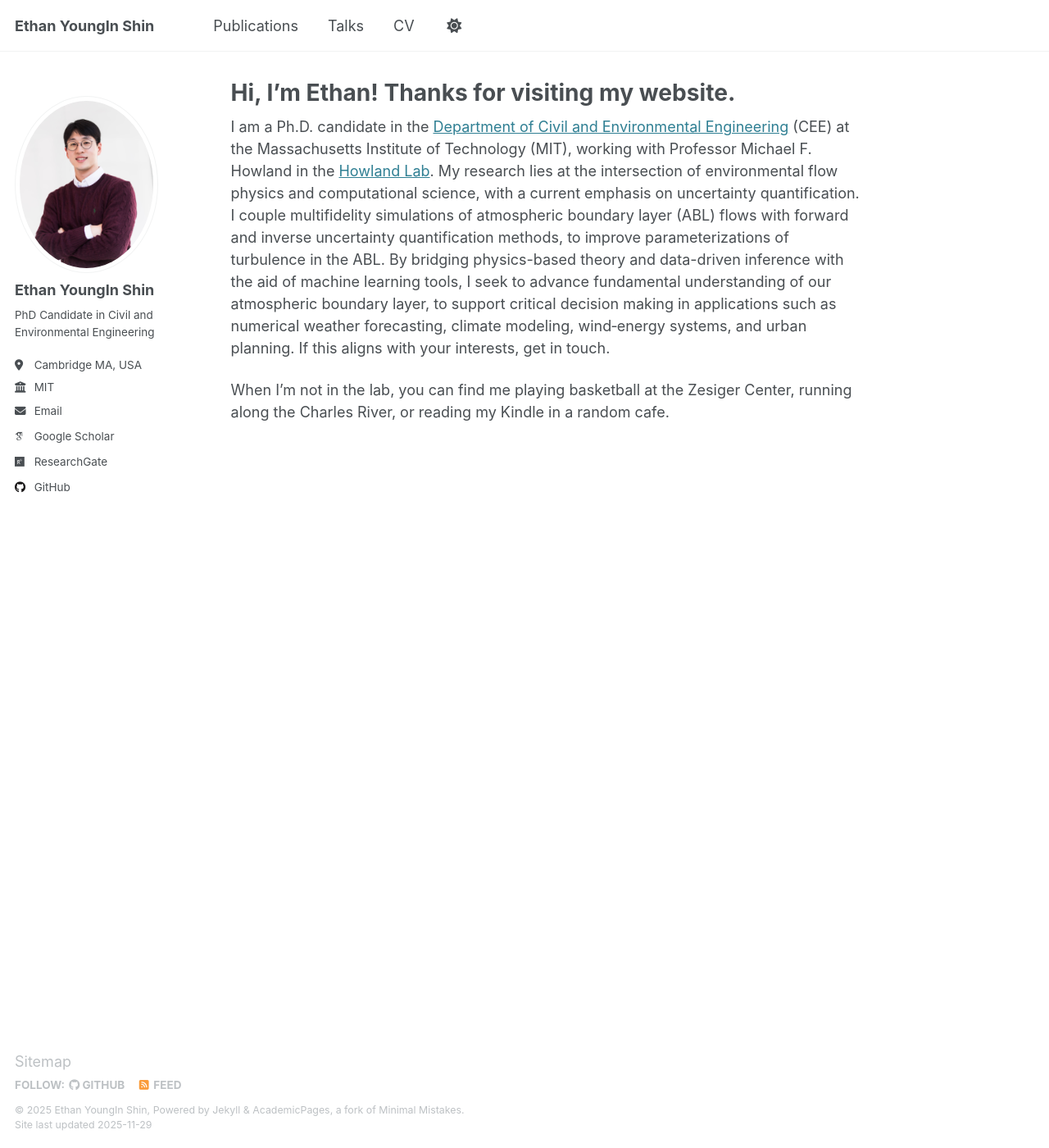
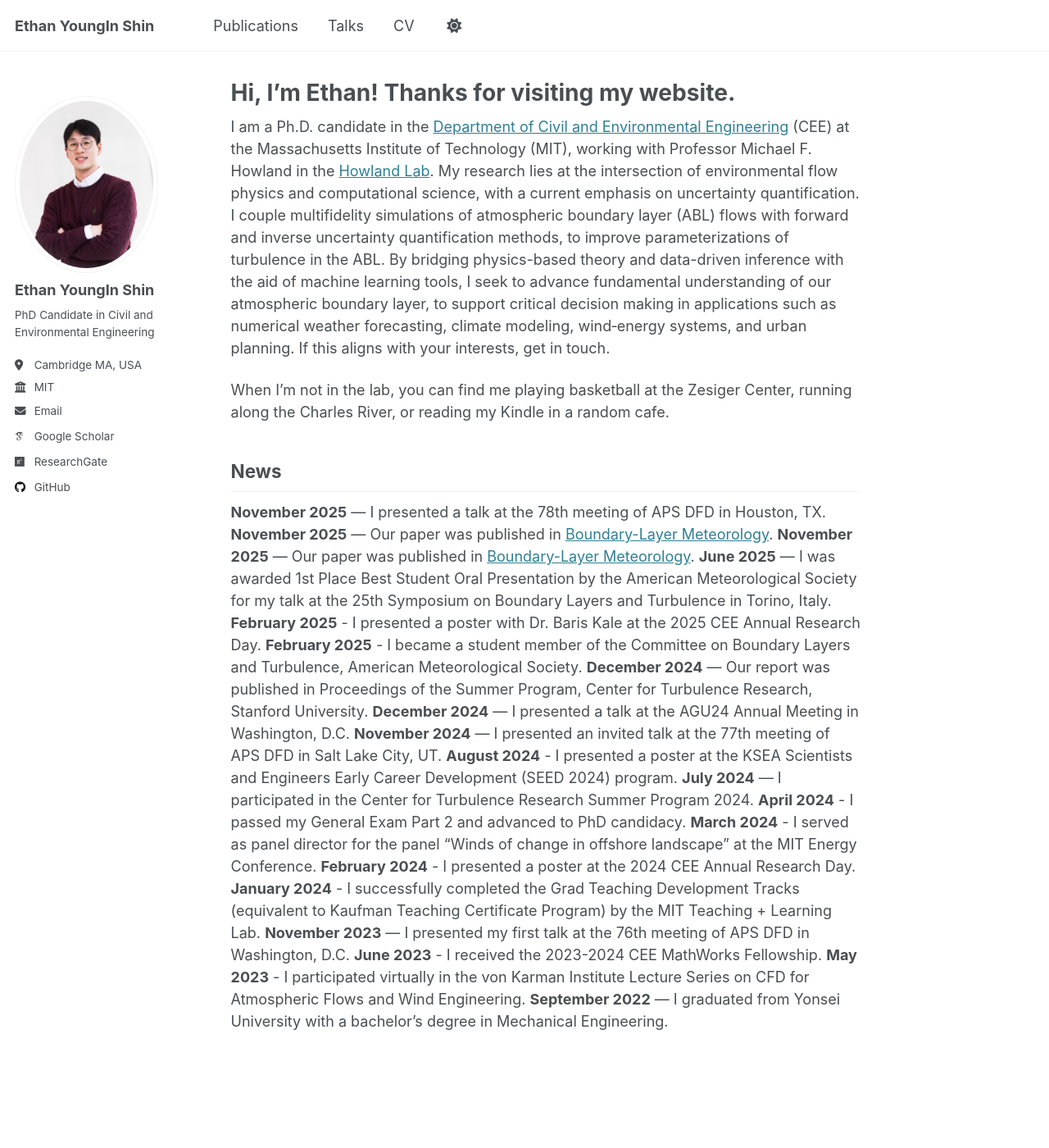
Before and after one commit to duddlshin/duddlshin.github.io, a Jekyll site: the page built from _pages/about.md, in a window 1280 px wide and 1400 px high. Shown: the whole window at 82% size. Built offline with Jekyll 4.4.1, drawn with Linux system fonts in a browser that asks for light colours; some web fonts are replaced.

Commit message:
Added News section in About Me page

```diff
--- a/_pages/about.md
+++ b/_pages/about.md
@@ -18,6 +18,30 @@ If this aligns with your interests, get in touch.
 When I'm not in the lab, you can find me playing basketball at the Zesiger Center, running along the Charles River, or reading my Kindle in a random cafe.
 
 
+
+## **News**
+
+**November 2025** — I presented a talk at the 78th meeting of APS DFD in Houston, TX.
+**November 2025** — Our paper was published in [Boundary-Layer Meteorology](https://doi.org/10.1007/s10546-025-00945-6).
+**November 2025** — Our paper was published in [Boundary-Layer Meteorology](https://doi.org/10.1007/s10546-025-00934-9).
+**June 2025** — I was awarded 1st Place Best Student Oral Presentation by the American Meteorological Society for my talk at the 25th Symposium on Boundary Layers and Turbulence in Torino, Italy.
+**February 2025** - I presented a poster with Dr. Baris Kale at the 2025 CEE Annual Research Day.
+**February 2025** - I became a student member of the Committee on Boundary Layers and Turbulence, American Meteorological Society.
+**December 2024** — Our report was published in Proceedings of the Summer Program, Center for Turbulence Research, Stanford University.
+**December 2024** — I presented a talk at the AGU24 Annual Meeting in Washington, D.C.
+**November 2024** — I presented an invited talk at the 77th meeting of APS DFD in Salt Lake City, UT.
+**August 2024** - I presented a poster at the KSEA Scientists and Engineers Early Career Development (SEED 2024) program.
+**July 2024** — I participated in the Center for Turbulence Research Summer Program 2024.
+**April 2024** - I passed my General Exam Part 2 and advanced to PhD candidacy.
+**March 2024** - I served as panel director for the panel "Winds of change in offshore landscape" at the MIT Energy Conference.
+**February 2024** - I presented a poster at the 2024 CEE Annual Research Day.
+**January 2024** - I successfully completed the Grad Teaching Development Tracks (equivalent to Kaufman Teaching Certificate Program) by the MIT Teaching + Learning Lab.
+**November 2023** — I presented my first talk at the 76th meeting of APS DFD in Washington, D.C.
+**June 2023** - I received the 2023-2024 CEE MathWorks Fellowship.
+**May 2023** - I participated virtually in the von Karman Institute Lecture Series on CFD for Atmospheric Flows and Wind Engineering.
+**September 2022** — I graduated from Yonsei University with a bachelor's degree in Mechanical Engineering.
+
+
 <!-- <div style="display: flex; gap: 1rem; justify-content: center; margin-top: 2rem;">
   <img src="/files/basketball.png" alt="" style="width: 30%; border-radius: 8px;">
   <img src="/files/running.png"    alt="" style="width: 30%; border-radius: 8px;">
```
